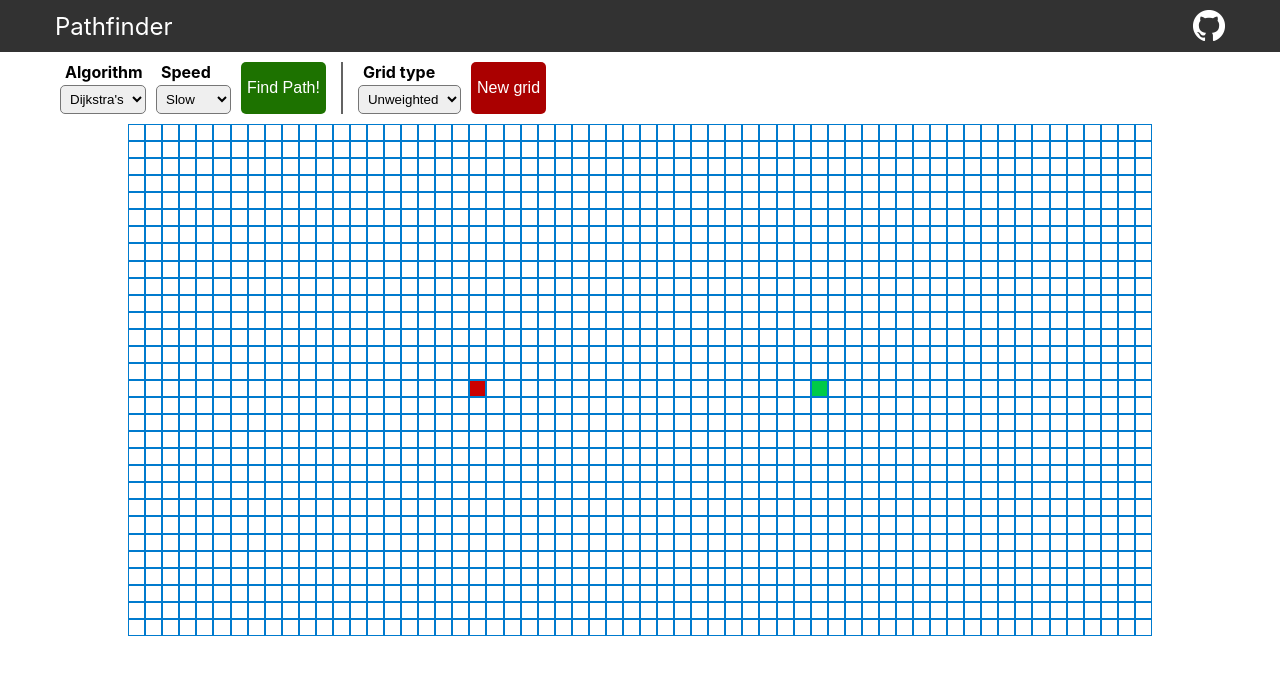
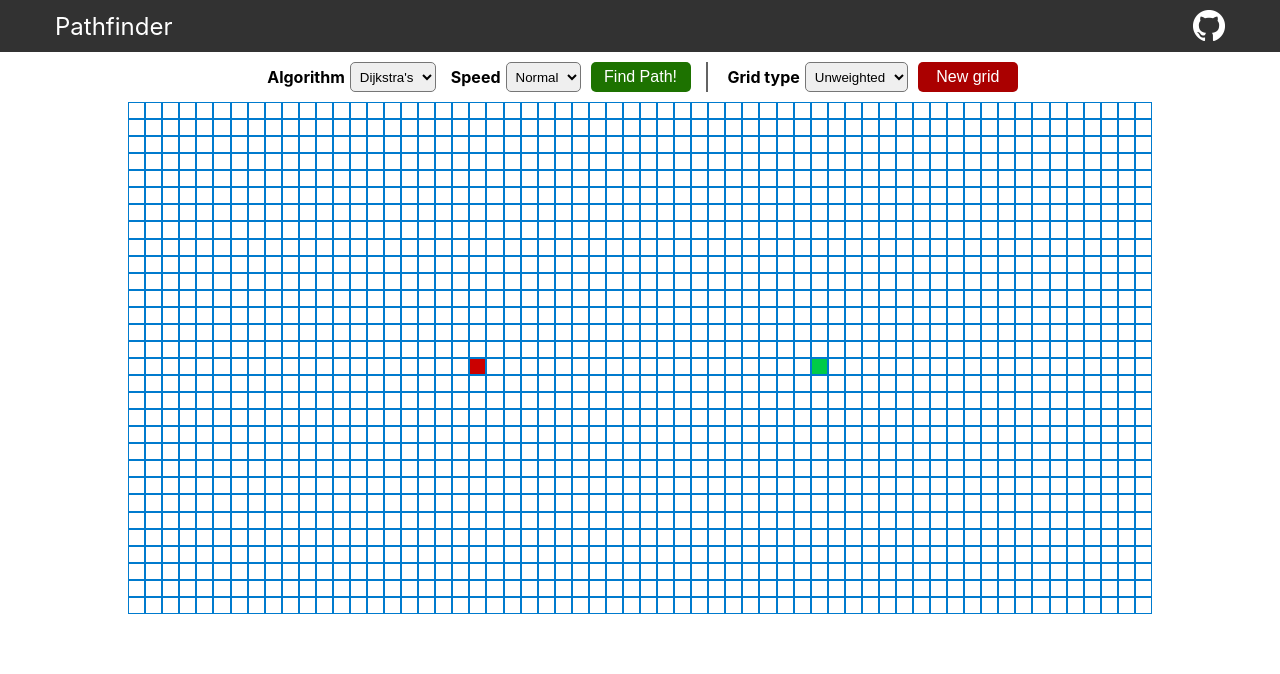
Before and after one commit to santiagogarcia97/pathfinding-angular, an Angular app: page / in a window 1280 px wide. Shown: the top 674 px of the page. Built offline with nearby package versions, Linux system fonts and the light colour scheme.

Commit message:
speed select working

```diff
--- a/src/app/pathfinding/menu/menu.component.css
+++ b/src/app/pathfinding/menu/menu.component.css
@@ -1,17 +1,18 @@
 .menu {
   display: flex;
   flex: 0 1;
+  justify-content: center;
 }
 
 .form-group {
   display: flex;
-  flex-direction: column;
+  flex-direction: row;
+  align-content: center;
   padding: 10px 5px;
 }
 
 label {
-  padding-bottom: 3px;
-  padding-left: 5px;
+  padding: 5px;
   font-weight: bold;
 }
 select {
@@ -22,6 +23,7 @@ button {
   flex: 1 0;
   border: none;
   color: white;
+  width: 100px;
   border-radius: 5px;
   text-align: center;
   text-decoration: none;
--- a/src/app/pathfinding/menu/menu.component.html
+++ b/src/app/pathfinding/menu/menu.component.html
@@ -12,10 +12,10 @@
 
     <div class="form-group">
       <label>Speed</label>
-      <select>
-        <option>Slow</option>
-        <option>Normal</option>
-        <option>Fast</option>
+      <select [(ngModel)]="delay">
+        <option [value]="'50'">Slow</option>
+        <option [value]="'20'">Normal</option>
+        <option [value]="'10'">Fast</option>
       </select>
     </div>
 
--- a/src/app/pathfinding/menu/menu.component.ts
+++ b/src/app/pathfinding/menu/menu.component.ts
@@ -12,6 +12,7 @@ export class MenuComponent implements OnInit {
   buttonText = 'Find Path!';
   buttonCss = 'btn-find';
   gridTypeSelect = GridType.Unweighted;
+  delay = '20';
   menuLocked = false;
 
   constructor(private gridService: GridService) {
@@ -24,7 +25,9 @@ export class MenuComponent implements OnInit {
   }
 
   newGrid(): void {
-    console.log(this.gridTypeSelect);
+    this.buttonText = 'Find path!';
+    this.buttonCss = 'btn-find';
+    this.gridService.setGridLocked(false);
     this.gridService.newGrid(this.gridTypeSelect);
   }
 
@@ -40,7 +43,7 @@ export class MenuComponent implements OnInit {
       this.buttonCss = 'btn-reset';
       this.gridService.setGridLocked(true);
       this.gridService.setMenuLocked(true);
-      this.gridService.visualizeDijkstra();
+      this.gridService.visualizeDijkstra(parseInt(this.delay, 10));
     }
   }
 }
--- a/src/app/pathfinding/services/grid.service.ts
+++ b/src/app/pathfinding/services/grid.service.ts
@@ -124,15 +124,15 @@ export class GridService {
     this.animateStartEndNodes();
   }
 
-  visualizeDijkstra(): void {
+  visualizeDijkstra(delay: number): void {
     const visitedNodes = dijkstra(this.grid, this.startNode, this.endNode);
-    let count = 50;
+    let count = 1;
     for (const node of visitedNodes){
       setTimeout(() => {
         if (node.animation === Animation.Start || node.animation === Animation.End) { return; }
         this.grid[node.row][node.col].animation = Animation.Visited;
         this.gridChange.next(this.grid);
-      }, 20 * count);
+      }, delay * count);
       count++;
     }
     const shortestPath = getShortestPath(visitedNodes);
@@ -141,11 +141,11 @@ export class GridService {
         if (node.animation === Animation.Start || node.animation === Animation.End) { return; }
         this.grid[node.row][node.col].animation = Animation.Path;
         this.gridChange.next(this.grid);
-      }, 20 * count);
+      }, delay * count);
       count++;
       setTimeout(() => {
         this.menuLockedChange.next(false);
-      }, 20 * count);
+      }, delay * count);
     }
   }
 }
```
